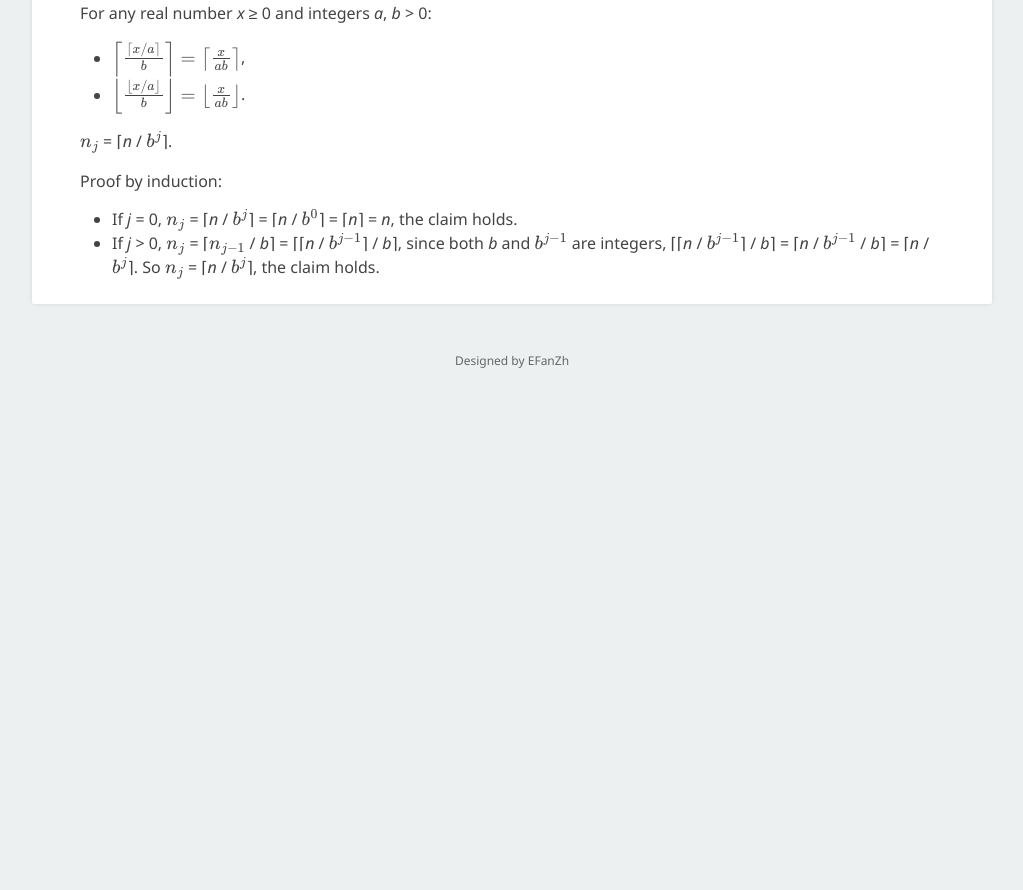
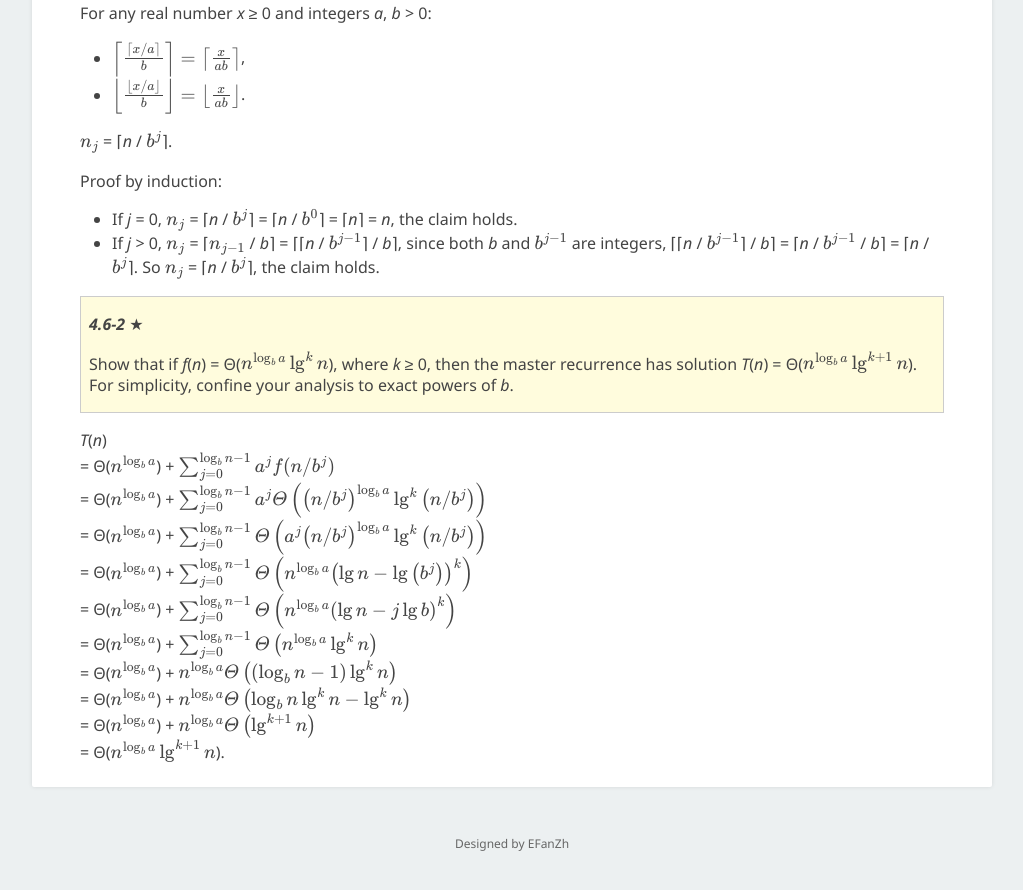
Before and after one commit to EFanZh/efanzh.github.io, a Jekyll site: the page built from _posts/2018-10-05-introduction-to-algorithms-exercises.md, in a window 1280 px wide and 900 px high, scrolled down 32685 px. Shown: the top 890 px of the window, without its empty margins (128-1151 px from the left). Built offline with Jekyll 4.4.1, drawn with Linux system fonts in a browser that asks for light colours; formulas are drawn with MathJax 3; before the commit the page ends 33102 px from its top, so only the background shows below that.

Commit message:
Add exercise 4.6-2 from CLRS

```diff
--- a/_posts/2018-10-05-introduction-to-algorithms-exercises.md
+++ b/_posts/2018-10-05-introduction-to-algorithms-exercises.md
@@ -1483,3 +1483,20 @@ Proof by induction:
 - If *j* = 0, $n_j$ = ⌈*n* / $b^j$⌉ = ⌈*n* / $b^0$⌉ = ⌈*n*⌉ = *n*, the claim holds.
 - If *j* > 0, $n_j$ = ⌈$n_{j - 1}$ / *b*⌉ = ⌈⌈*n* / $b^{j - 1}$⌉ / *b*⌉, since both *b* and $b^{j - 1}$ are integers,
   ⌈⌈*n* / $b^{j - 1}$⌉ / *b*⌉ = ⌈*n* / $b^{j - 1}$ / *b*⌉ = ⌈*n* / $b^j$⌉. So $n_j$ = ⌈*n* / $b^j$⌉, the claim holds.
+
+> ***4.6-2*** ★
+>
+> Show that if *f*(*n*) = Θ($n^{\log_b a} \lg^k n$), where *k* ≥ 0, then the master recurrence has solution
+> *T*(*n*) = Θ($n^{\log_b a} \lg^{k + 1} n$). For simplicity, confine your analysis to exact powers of *b*.
+
+*T*(*n*)\
+= Θ($n^{\log_b a}$) + $\sum_{j = 0}^{\log_b n - 1} a^j f(n / b^j)$\
+= Θ($n^{\log_b a}$) + $\sum_{j = 0}^{\log_b n - 1} a^j Θ\left(\left(n / b^j\right)^{\log_b a} \lg^k \left(n / b^j\right)\right)$\
+= Θ($n^{\log_b a}$) + $\sum_{j = 0}^{\log_b n - 1} Θ\left(a^j \left(n / b^j\right)^{\log_b a} \lg^k \left(n / b^j\right)\right)$\
+= Θ($n^{\log_b a}$) + $\sum_{j = 0}^{\log_b n - 1} Θ\left(n^{\log_b a} \left(\lg n - \lg \left(b^j\right)\right)^k\right)$\
+= Θ($n^{\log_b a}$) + $\sum_{j = 0}^{\log_b n - 1} Θ\left(n^{\log_b a} \left(\lg n - j \lg b\right)^k\right)$\
+= Θ($n^{\log_b a}$) + $\sum_{j = 0}^{\log_b n - 1} Θ\left(n^{\log_b a} \lg^k n\right)$\
+= Θ($n^{\log_b a}$) + $n^{\log_b a} Θ\left(\left(\log_b n - 1\right)\lg^k n\right)$\
+= Θ($n^{\log_b a}$) + $n^{\log_b a} Θ\left(\log_b n \lg^k n - \lg^k n\right)$\
+= Θ($n^{\log_b a}$) + $n^{\log_b a} Θ\left(\lg^{k + 1} n\right)$\
+= Θ($n^{\log_b a} \lg^{k + 1} n$).
```
